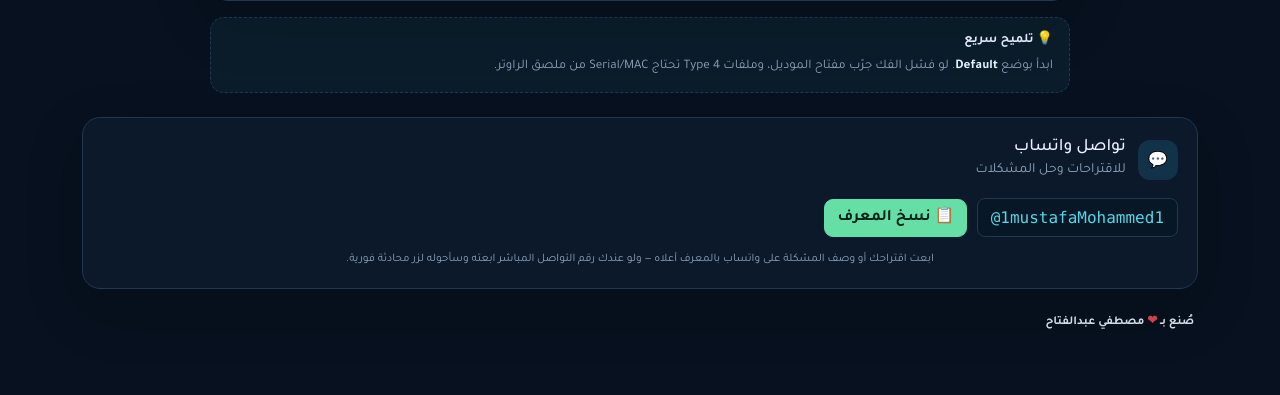
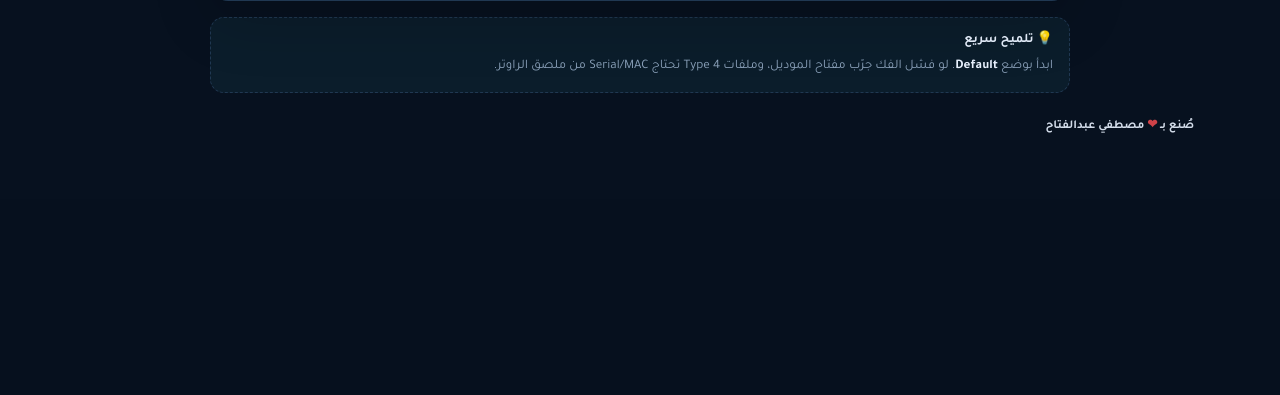
Before and after one commit to MustafaMohamedCoder/config, a Flask app: page / in a window 1280 px wide. Shown: the part 1166-1561 px from the top of the page. After the commit the page ends 1299 px from the top, so only its background shows below. Run offline with Flask 3, Linux system fonts and the light colour scheme; some libraries are stand-ins or nearby versions.

Commit message:
Remove whatsapp box, no-reload buttons for decode and upload

```diff
--- a/templates/index.html
+++ b/templates/index.html
@@ -78,7 +78,7 @@
           <div class="field"><label for="longpass">Long Password <small>(لـ TagParams)</small></label><input id="longpass" name="longpass" class="form-control" autocomplete="off"></div>
           <div id="custom-fields" class="d-none advanced-grid"><div class="field"><label for="custom-key">Key</label><input id="custom-key" name="custom_key" class="form-control" autocomplete="off" dir="ltr"></div><div class="field"><label for="custom-iv">IV</label><input id="custom-iv" name="custom_iv" class="form-control" autocomplete="off" dir="ltr"></div></div>
           </details>
-          <button class="btn btn-primary w-100 mt-3 btn-lg-action" type="submit"><span class="btn-text">فك التشفير وعرض XML</span><span class="spinner-border spinner-border-sm d-none"></span></button>
+          <button id="decode-submit" class="btn btn-primary w-100 mt-3 btn-lg-action" type="button"><span class="btn-text">فك التشفير وعرض XML</span><span class="spinner-border spinner-border-sm d-none"></span></button>
           <div id="decode-progress" class="upload-progress d-none" aria-hidden="true"><i></i></div>
           <p class="privacy-note">🔒 لا تُحفظ الملفات على الخادم؛ تتم المعالجة في الذاكرة فقط.</p>
         </form>
@@ -99,7 +99,7 @@
           <div id="upload-custom-fields" class="d-none advanced-grid"><div class="field"><label for="upload-custom-key">Key</label><input id="upload-custom-key" name="custom_key" class="form-control" dir="ltr"></div><div class="field"><label for="upload-custom-iv">IV</label><input id="upload-custom-iv" name="custom_iv" class="form-control" dir="ltr"></div></div>
           </details>
           <div class="form-check mt-3"><input id="upload-include-header" name="include_header" value="true" class="form-check-input" type="checkbox"><label class="form-check-label" for="upload-include-header">إضافة رأس ZTE للملف</label></div>
-          <button class="btn btn-success w-100 mt-3" type="submit"><span>تشفير XML وتنزيل config.bin</span><span class="spinner-border spinner-border-sm d-none"></span></button>
+          <button id="encode-upload-submit" class="btn btn-success w-100 mt-3" type="button"><span>تشفير XML وتنزيل config.bin</span><span class="spinner-border spinner-border-sm d-none"></span></button>
           <div id="encode-progress" class="upload-progress green d-none" aria-hidden="true"><i></i></div>
         </form>
         <div class="help-card">
@@ -243,11 +243,6 @@
       </section>
     </div>
 
-    <section class="panel contact-panel mt-4" aria-label="تواصل واتساب">
-      <div class="panel-heading"><span class="icon">💬</span><div><h2>تواصل واتساب</h2><small>للاقتراحات وحل المشكلات</small></div></div>
-      <div class="contact-row"><code id="wa-handle" dir="ltr">@1mustafaMohammed1</code><button id="wa-copy" class="btn btn-success" type="button">📋 نسخ المعرف</button></div>
-      <p class="privacy-note">ابعت اقتراحك أو وصف المشكلة على واتساب بالمعرف أعلاه — ولو عندك رقم التواصل المباشر ابعته وسأحوله لزر محادثة فورية.</p>
-    </section>
     <footer class="mt-4"><span class="made-by">صُنع بـ <span class="red-heart">❤</span> مصطفي عبدالفتاح</span></footer>
   </main>
   <div id="page-drop" class="page-drop d-none" aria-hidden="true"><div><b>⬇ أفلت الملف هنا</b><p><code>.bin</code> للفك • <code>.xml</code> للتشفير</p></div></div>
```
Also changed, not shown: static/app.js (+27 -10 lines).
